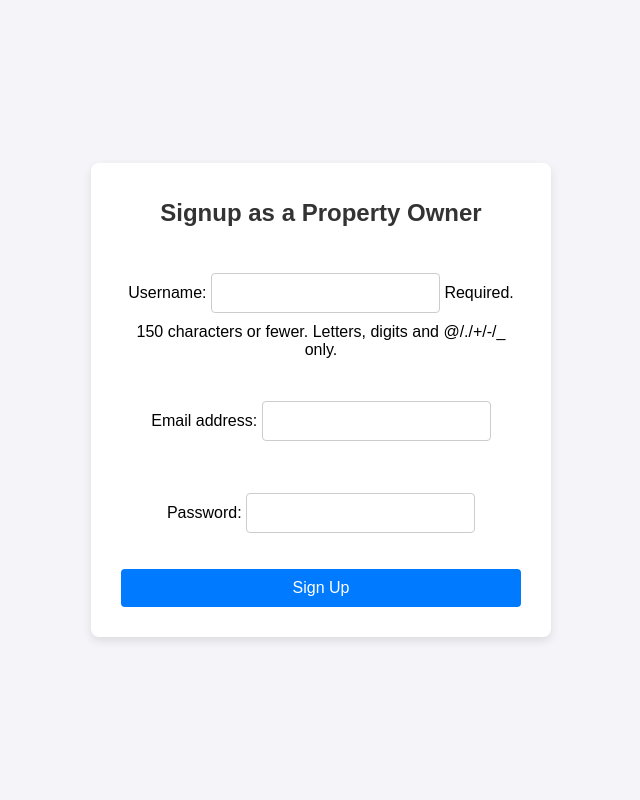
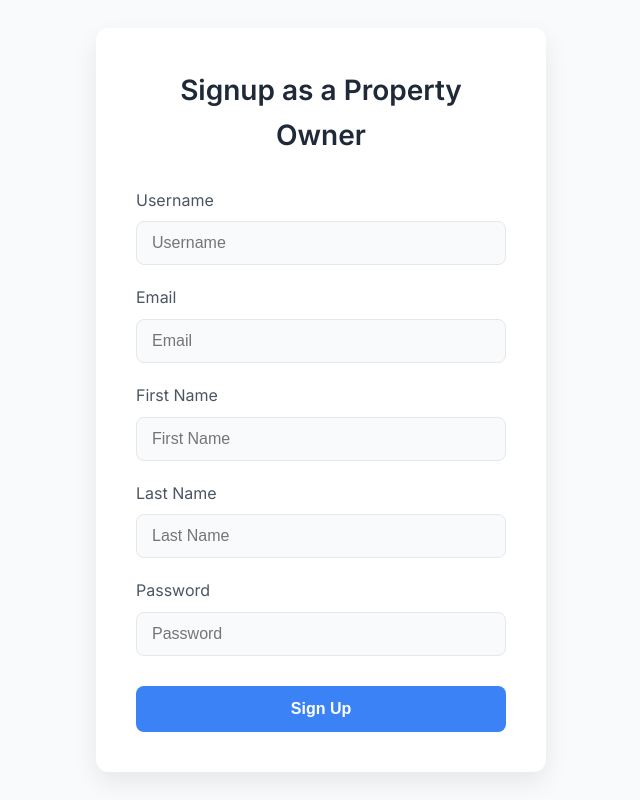
Before and after one commit to Khairun-Nahar-Munne/w3-assignment5, a Django app: page /app/signup/ in a window 1280 px wide. Shown: the whole page, without its empty margins (319-959 px from the left). Run offline with Django 5.2, Linux system fonts and the light colour scheme.

Commit message:
some bugs

```diff
--- a/InventoryManagement/app/forms.py
+++ b/InventoryManagement/app/forms.py
@@ -1,13 +1,64 @@
 from django import forms
 from django.contrib.auth.models import User
-
+from django.core.exceptions import ValidationError
+import re
 
 class PropertyOwnerSignupForm(forms.ModelForm):
-    password = forms.CharField(widget=forms.PasswordInput)
+    username = forms.CharField(
+        max_length=50,
+        required=True,
+        widget=forms.TextInput(attrs={
+            'placeholder': 'Username',
+            'autocomplete': 'off'
+        })
+    )
+    email = forms.EmailField(
+        max_length=50,
+        required=True,
+        widget=forms.EmailInput(attrs={
+            'placeholder': 'Email',
+            'autocomplete': 'off'
+        })
+    )
+    first_name = forms.CharField(
+        max_length=50,
+        required=True,
+        widget=forms.TextInput(attrs={
+            'placeholder': 'First Name',
+            'autocomplete': 'off'
+        })
+    )
+    last_name = forms.CharField(
+        max_length=50,
+        required=True,
+        widget=forms.TextInput(attrs={
+            'placeholder': 'Last Name',
+            'autocomplete': 'off'
+        })
+    )
+    password = forms.CharField(
+        widget=forms.PasswordInput(attrs={
+            'placeholder': 'Password',
+            'autocomplete': 'new-password'
+        }),
+        min_length=8
+    )
 
     class Meta:
         model = User
-        fields = ["username", "email", "password"]
+        fields = ["username", "email", "first_name", "last_name", "password"]
+
+    def clean_username(self):
+        username = self.cleaned_data.get('username')
+        if User.objects.filter(username=username).exists():
+            raise ValidationError("This username is already in use.")
+        return username
+
+    def clean_email(self):
+        email = self.cleaned_data.get('email')
+        if User.objects.filter(email=email).exists():
+            raise ValidationError("This email address is already in use.")
+        return email
 
     def save(self, commit=True):
         user = super().save(commit=False)
--- a/InventoryManagement/app/management/commands/create_property_owner_group.py
+++ b/InventoryManagement/app/management/commands/create_property_owner_group.py
@@ -16,7 +16,7 @@ class Command(BaseCommand):
         content_type = ContentType.objects.get_for_model(Accommodation)
         permissions = Permission.objects.filter(
             content_type=content_type,
-            codename__in=['add_accommodation', 'change_accommodation', 'view_accommodation']
+            codename__in=['add_accommodation', 'change_accommodation', 'view_accommodation', 'delete_accommodation']
         )
         group.permissions.set(permissions)
         self.stdout.write(self.style.SUCCESS('Permissions assigned to Property Owners group'))
--- a/InventoryManagement/app/templates/signup.html
+++ b/InventoryManagement/app/templates/signup.html
@@ -4,73 +4,228 @@
     <meta charset="UTF-8">
     <meta name="viewport" content="width=device-width, initial-scale=1.0">
     <title>Property Owner Signup</title>
+    <link href="https://fonts.googleapis.com/css2?family=Inter:wght@300;400;600&display=swap" rel="stylesheet">
     <style>
-        body {
-            font-family: Arial, sans-serif;
-            background-color: #f4f4f9;
+        :root {
+            --primary-color: #3b82f6;
+            --background-color: #f8fafc;
+            --text-color: #1f2937;
+            --input-border-color: #e5e7eb;
+            --input-focus-color: #3b82f6;
+            --error-color: #ef4444;
+        }
+
+        * {
+            box-sizing: border-box;
             margin: 0;
             padding: 0;
+        }
+
+        body {
+            font-family: 'Inter', Arial, sans-serif;
+            background-color: var(--background-color);
+            color: var(--text-color);
+            line-height: 1.6;
             display: flex;
             justify-content: center;
             align-items: center;
-            height: 100vh;
+            min-height: 100vh;
+            padding: 20px;
         }
 
         .container {
             background-color: #ffffff;
-            padding: 20px 30px;
-            border-radius: 8px;
-            box-shadow: 0 4px 10px rgba(0, 0, 0, 0.1);
-            max-width: 400px;
+            padding: 40px;
+            border-radius: 12px;
+            box-shadow: 0 10px 25px rgba(0, 0, 0, 0.08);
+            max-width: 450px;
             width: 100%;
-            text-align: center;
+            transition: transform 0.3s ease;
+        }
+
+        .container:hover {
+            transform: translateY(-5px);
         }
 
         h1 {
-            font-size: 24px;
-            color: #333;
-            margin-bottom: 20px;
+            font-size: 28px;
+            color: var(--text-color);
+            text-align: center;
+            margin-bottom: 30px;
+            font-weight: 600;
         }
 
         form {
             display: flex;
             flex-direction: column;
-            align-items: stretch;
         }
 
-        form input,
-        form button {
-            font-size: 16px;
-            margin: 10px 0;
-            padding: 10px;
-            border: 1px solid #ccc;
-            border-radius: 4px;
+        .form-group {
+            margin-bottom: 20px;
+            position: relative;
         }
 
-        form input:focus {
-            border-color: #007BFF;
-            outline: none;
+        label {
+            display: block;
+            margin-bottom: 8px;
+            color: #4b5563;
+            font-weight: 400;
         }
 
-        form button {
-            background-color: #007BFF;
+        input {
+            width: 100%;
+            padding: 12px 15px;
+            border: 1px solid var(--input-border-color);
+            border-radius: 8px;
+            font-size: 16px;
+            transition: all 0.3s ease;
+            background-color: #f9fafb;
+        }
+
+        input:focus {
+            outline: none;
+            border-color: var(--input-focus-color);
+            box-shadow: 0 0 0 3px rgba(59, 130, 246, 0.1);
+        }
+
+        .error-message {
+            color: var(--error-color);
+            font-size: 14px;
+            margin-top: 5px;
+        }
+
+        button {
+            background-color: var(--primary-color);
             color: #ffffff;
             border: none;
+            padding: 14px 20px;
+            border-radius: 8px;
+            font-size: 16px;
+            font-weight: 600;
             cursor: pointer;
-            transition: background-color 0.3s ease;
+            transition: all 0.3s ease;
+            margin-top: 10px;
         }
 
-        form button:hover {
-            background-color: #0056b3;
+        button:hover {
+            background-color: #2563eb;
+            transform: translateY(-2px);
+            box-shadow: 0 4px 10px rgba(59, 130, 246, 0.2);
+        }
+
+        @media (max-width: 480px) {
+            .container {
+                padding: 25px;
+                width: 95%;
+            }
+
+            h1 {
+                font-size: 24px;
+            }
         }
     </style>
 </head>
 <body>
     <div class="container">
         <h1>Signup as a Property Owner</h1>
-        <form method="post">
+        <form method="post" autocomplete="off">
             {% csrf_token %}
-            {{ form.as_p }}
+
+            <div class="form-group">
+                <label for="{{ form.username.id_for_label }}">Username</label>
+                <input
+                    type="text"
+                    name="{{ form.username.name }}"
+                    id="{{ form.username.id_for_label }}"
+                    placeholder="Username"
+                    autocomplete="off"
+                    value=""
+                >
+                {% if form.username.errors %}
+                <div class="error-message">
+                    {% for error in form.username.errors %}
+                        {{ error }}
+                    {% endfor %}
+                </div>
+                {% endif %}
+            </div>
+
+            <div class="form-group">
+                <label for="{{ form.email.id_for_label }}">Email</label>
+                <input
+                    type="email"
+                    name="{{ form.email.name }}"
+                    id="{{ form.email.id_for_label }}"
+                    placeholder="Email"
+                    autocomplete="off"
+                    value=""
+                >
+                {% if form.email.errors %}
+                <div class="error-message">
+                    {% for error in form.email.errors %}
+                        {{ error }}
+                    {% endfor %}
+                </div>
+                {% endif %}
+            </div>
+
+            <div class="form-group">
+                <label for="{{ form.first_name.id_for_label }}">First Name</label>
+                <input
+                    type="text"
+                    name="{{ form.first_name.name }}"
+                    id="{{ form.first_name.id_for_label }}"
+                    placeholder="First Name"
+                    autocomplete="off"
+                    value=""
+                >
+                {% if form.first_name.errors %}
+                <div class="error-message">
+                    {% for error in form.first_name.errors %}
+                        {{ error }}
+                    {% endfor %}
+                </div>
+                {% endif %}
+            </div>
+
+            <div class="form-group">
+                <label for="{{ form.last_name.id_for_label }}">Last Name</label>
+                <input
+                    type="text"
+                    name="{{ form.last_name.name }}"
+                    id="{{ form.last_name.id_for_label }}"
+                    placeholder="Last Name"
+                    autocomplete="off"
+                    value=""
+                >
+                {% if form.last_name.errors %}
+                <div class="error-message">
+                    {% for error in form.last_name.errors %}
+                        {{ error }}
+                    {% endfor %}
+                </div>
+                {% endif %}
+            </div>
+
+            <div class="form-group">
+                <label for="{{ form.password.id_for_label }}">Password</label>
+                <input
+                    type="password"
+                    name="{{ form.password.name }}"
+                    id="{{ form.password.id_for_label }}"
+                    placeholder="Password"
+                    autocomplete="new-password"
+                    value=""
+                >
+                {% if form.password.errors %}
+                <div class="error-message">
+                    {% for error in form.password.errors %}
+                        {{ error }}
+                    {% endfor %}
+                </div>
+                {% endif %}
+            </div>
+
             <button type="submit">Sign Up</button>
         </form>
     </div>
--- a/InventoryManagement/requirements.txt
+++ b/InventoryManagement/requirements.txt
@@ -2,5 +2,5 @@ asgiref
 Django
 sqlparse
 psycopg2-binary
-leaflet
-guardian
+django-leaflet
+django-guardian
```
Also changed, not shown: InventoryManagement/app/admin.py (+12 -7 lines), InventoryManagement/app/management/commands/generate_sitemap.py (+46 -26 lines), InventoryManagement/app/models.py (+9 -2 lines), InventoryManagement/app/validators.py (added, +64 -0 lines), InventoryManagement/help.txt (+7 -0 lines), InventoryManagement/sitemap.json (+21 -2 lines), InventoryManagement/app/migrations/0001_initial.py, InventoryManagement/app/migrations/0002_accommodation.py (deleted), InventoryManagement/app/migrations/0002_delete_localizeaccommodation.py (added), InventoryManagement/app/migrations/0003_localizeaccommodation.py, InventoryManagement/app/migrations/0004_alter_accommodation_user.py (deleted), InventoryManagement/app/migrations/0004_alter_location_city.py, InventoryManagement/app/migrations/0005_alter_accommodation_images.py (added).
